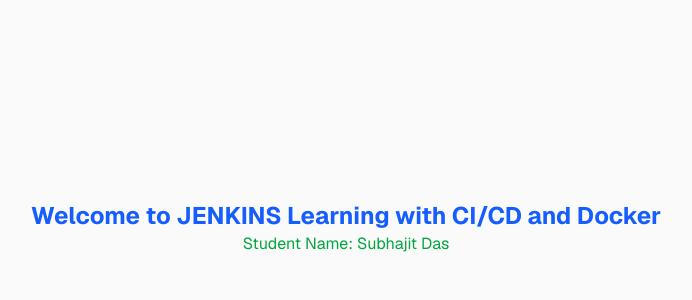
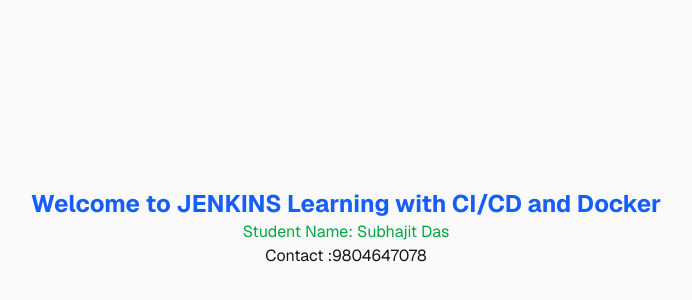
Before and after one commit to Subha-87/Test-Jenkins-Frontend, a Next.js app: page / in a window 1280 px wide. Shown: the part 172-472 px from the top of the page, without its empty margins (294-986 px from the left). Built offline with nearby package versions, Linux system fonts and the light colour scheme.

Commit message:
test ci/cd

```diff
--- a/src/app/page.tsx
+++ b/src/app/page.tsx
@@ -5,6 +5,7 @@ export default function Home() {
     <div className="flex flex-col flex-1 items-center justify-center bg-zinc-50 font-sans dark:bg-black">
       <h2 className="text-blue-600 font-bold text-2xl">Welcome to JENKINS Learning with CI/CD and Docker</h2>
       <h4 className="text-green-600">Student Name: Subhajit Das</h4>
+      <h5>Contact :9804647078</h5>
     </div>
   );
 }
```
Also changed, not shown: 1 other file (tests, documents, lock files or other folders).
